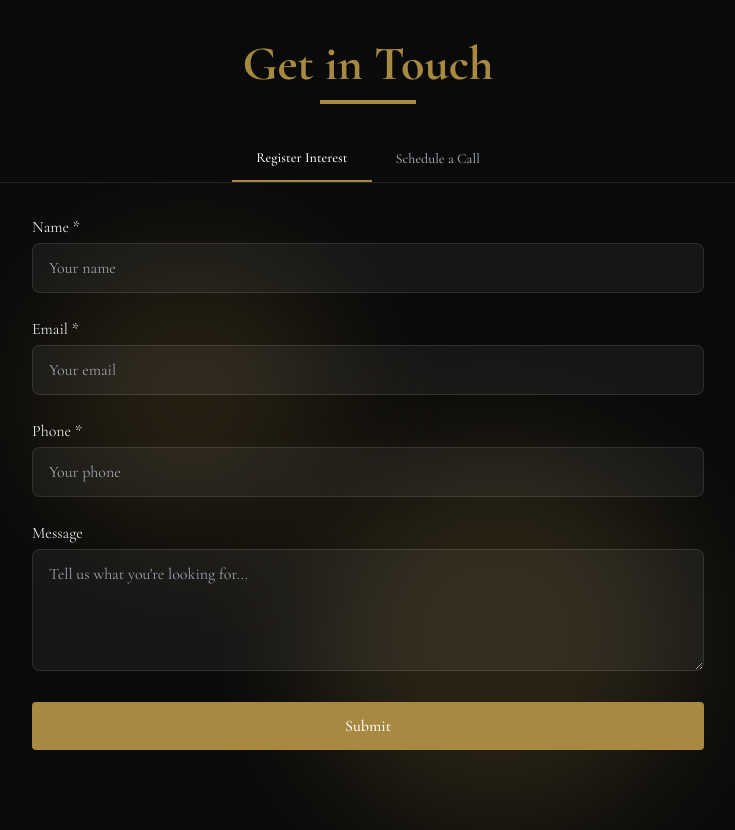
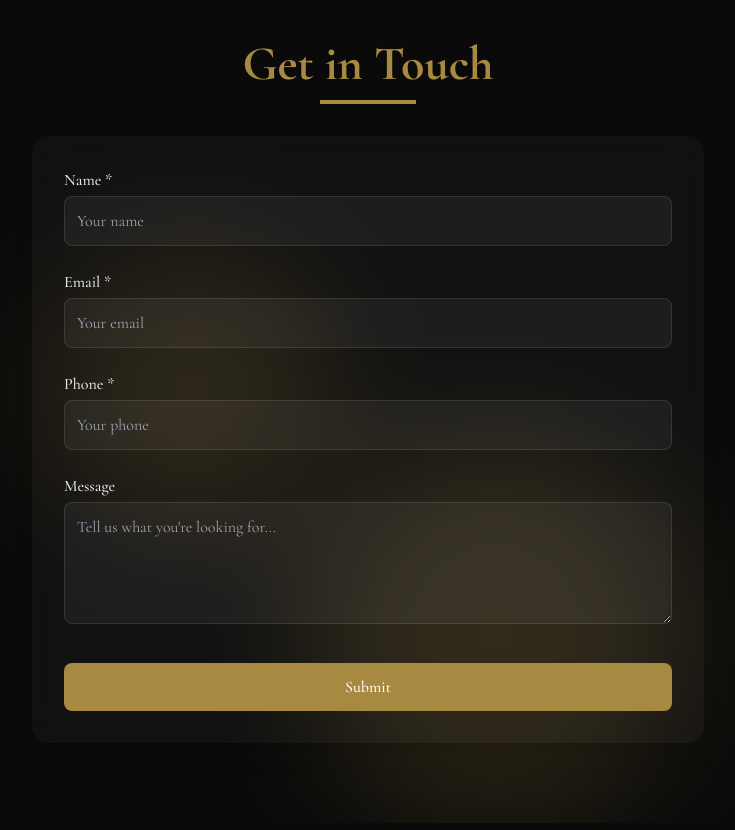
Before and after one commit to ujwal0418/corporate-sathi, a Next.js app: page / in a window 1280 px wide. Shown: the part 8160-8990 px from the top of the page, without its empty margins (272-1007 px from the left). Built offline with nearby package versions, Linux system fonts and the light colour scheme.

Commit message:
contact form activated

```diff
--- a/package.json
+++ b/package.json
@@ -11,6 +11,7 @@
   "dependencies": {
     "framer-motion": "^12.12.2",
     "next": "15.1.8",
+    "nodemailer": "^7.0.3",
     "react": "^19.0.0",
     "react-dom": "^19.0.0",
     "react-icons": "^5.5.0",
--- /dev/null
+++ b/src/app/api/contact/route.js
@@ -0,0 +1,97 @@
+import { NextResponse } from 'next/server';
+import nodemailer from 'nodemailer';
+
+export async function POST(request) {
+  try {
+    const data = await request.json();
+    const { name, email, phone, message } = data;
+
+    // Validate form data
+    if (!name || !email || !phone) {
+      return NextResponse.json(
+        { error: 'Name, email and phone are required' },
+        { status: 400 }
+      );
+    }
+
+    // Create a test account if no SMTP credentials provided
+    // This is useful for development/testing
+    let testAccount;
+    let transporter;
+
+    if (!process.env.EMAIL_USER || !process.env.EMAIL_PASS) {
+      testAccount = await nodemailer.createTestAccount();
+
+      transporter = nodemailer.createTransport({
+        host: 'smtp.ethereal.email',
+        port: 587,
+        secure: false,
+        auth: {
+          user: testAccount.user,
+          pass: testAccount.pass,
+        },
+      });
+    } else {
+      // Use provided SMTP credentials
+      transporter = nodemailer.createTransport({
+        service: process.env.EMAIL_SERVICE || 'gmail',
+        auth: {
+          user: process.env.EMAIL_USER,
+          pass: process.env.EMAIL_PASS,
+        },
+      });
+    }
+
+    // Email content
+    const mailOptions = {
+      from: `"Contact Form" <${process.env.EMAIL_USER || testAccount.user}>`,
+      to: 'ujwal.raina.ur@gmail.com',
+      subject: 'New Contact Form Submission',
+      text: `
+        Name: ${name}
+        Email: ${email}
+        Phone: ${phone}
+        Message: ${message || 'No message provided'}
+      `,
+      html: `
+        <div style="font-family: Arial, sans-serif; max-width: 600px; margin: 0 auto;">
+          <h2 style="color: #333;">New Contact Form Submission</h2>
+          <table style="width: 100%; border-collapse: collapse;">
+            <tr>
+              <td style="padding: 8px; border-bottom: 1px solid #eee; font-weight: bold;">Name:</td>
+              <td style="padding: 8px; border-bottom: 1px solid #eee;">${name}</td>
+            </tr>
+            <tr>
+              <td style="padding: 8px; border-bottom: 1px solid #eee; font-weight: bold;">Email:</td>
+              <td style="padding: 8px; border-bottom: 1px solid #eee;">${email}</td>
+            </tr>
+            <tr>
+              <td style="padding: 8px; border-bottom: 1px solid #eee; font-weight: bold;">Phone:</td>
+              <td style="padding: 8px; border-bottom: 1px solid #eee;">${phone}</td>
+            </tr>
+            <tr>
+              <td style="padding: 8px; font-weight: bold;">Message:</td>
+              <td style="padding: 8px;">${message || 'No message provided'}</td>
+            </tr>
+          </table>
+        </div>
+      `,
+    };
+
+    // Send email
+    const info = await transporter.sendMail(mailOptions);
+
+    // Log URL for ethereal emails (for testing)
+    if (testAccount) {
+      console.log('Test email URL: %s', nodemailer.getTestMessageUrl(info));
+    }
+
+    return NextResponse.json({ success: true });
+  } catch (error) {
+    console.error('Error sending email:', error);
+    return NextResponse.json(
+      { error: 'Failed to send email' },
+      { status: 500 }
+    );
+  }
+}
--- a/src/app/components/sections/ContactSection.js
+++ b/src/app/components/sections/ContactSection.js
@@ -1,29 +1,47 @@
 "use client";
 import { useState } from "react";
 import { motion, AnimatePresence } from "framer-motion";
-import { FaUserAlt, FaPhone, FaEnvelope, FaCalendarAlt, FaClock, FaCheck } from "react-icons/fa";
+import { FaCheck, FaSpinner } from "react-icons/fa";
 import SectionBackground from "../ui/SectionBackground";
 
 export default function ContactSection() {
-  const [tab, setTab] = useState("register");
   const [submitted, setSubmitted] = useState(false);
-  const [scheduled, setScheduled] = useState(false);
+  const [loading, setLoading] = useState(false);
+  const [error, setError] = useState("");
   const [form, setForm] = useState({ name: "", email: "", phone: "", message: "" });
-  const [callForm, setCallForm] = useState({ name: "", email: "", phone: "", date: "", time: "" });
 
-  const handleInput = (e, setter) =>
-    setter((prev) => ({ ...prev, [e.target.name]: e.target.value }));
+  const handleInput = (e) =>
+    setForm((prev) => ({ ...prev, [e.target.name]: e.target.value }));
 
-  const handleSubmit = (e) => {
+  const handleSubmit = async (e) => {
     e.preventDefault();
+    setLoading(true);
+    setError("");
+
+    try {
+      const response = await fetch('/api/contact', {
+        method: 'POST',
+        headers: {
+          'Content-Type': 'application/json',
+        },
+        body: JSON.stringify(form),
+      });
+
+      const data = await response.json();
+
+      if (!response.ok) {
+        throw new Error(data.error || 'Something went wrong');
+      }
+
       setSubmitted(true);
-    setTimeout(() => setSubmitted(false), 4000);
-  };
-
-  const handleSchedule = (e) => {
-    e.preventDefault();
-    setScheduled(true);
-    setTimeout(() => setScheduled(false), 4000);
+      setForm({ name: "", email: "", phone: "", message: "" });
+      setTimeout(() => setSubmitted(false), 5000);
+    } catch (err) {
+      setError(err.message);
+      setTimeout(() => setError(""), 5000);
+    } finally {
+      setLoading(false);
+    }
   };
 
   const fade = {
@@ -39,113 +57,68 @@ export default function ContactSection() {
         <motion.div initial="hidden" whileInView="visible" viewport={{ once: true }} variants={fade}>
           <h2 className="section-title text-center mb-8 w-full">Get in Touch<div className="section-title-underline" /></h2>
 
-          {/* Tabs */}
-          <div className="flex justify-center my-8 border-b border-white/10">
-            {["register", "schedule"].map((key) => (
-              <button
-                key={key}
-                onClick={() => setTab(key)}
-                className={`py-3 px-6 text-sm font-medium ${
-                  tab === key ? "text-white border-b-2 border-brand" : "text-gray-400 hover:text-white"
-                }`}
-              >
-                {key === "register" ? "Register Interest" : "Schedule a Call"}
-              </button>
-            ))}
-          </div>
-
-          {/* Tab Content */}
           <AnimatePresence mode="wait">
-            {tab === "register" && (
             <motion.div key="register" variants={fade} initial="hidden" animate="visible" exit="exit">
               {submitted ? (
-                  <div className="text-center bg-green-700/60 p-6 rounded-xl text-white">
-                    <FaCheck size={32} className="mx-auto mb-2" />
-                    <p className="text-lg font-semibold">Thank you! We'll be in touch shortly.</p>
+                <div className="max-w-2xl mx-auto section-card border border-brand p-8 rounded-xl text-center mt-4">
+                  <div className="bg-green-500/20 w-16 h-16 rounded-full flex items-center justify-center mx-auto mb-4">
+                    <FaCheck size={24} className="text-green-500" />
+                  </div>
+                  <h3 className="text-2xl font-bold mb-2 text-brand">Thank You!</h3>
+                  <p className="text-lg mb-4">Your message has been sent successfully.</p>
+                  <p className="text-sm opacity-80">
+                    We'll get back to you as soon as possible.
+                  </p>
                 </div>
               ) : (
-                  <form onSubmit={handleSubmit} className="grid gap-6 max-w-2xl mx-auto">
+                <form onSubmit={handleSubmit} className="grid gap-6 max-w-2xl mx-auto section-card p-8 rounded-xl mt-8">
+                  {error && (
+                    <div className="bg-red-500/20 border border-red-500/30 p-4 rounded-lg text-center mt-4">
+                      <p className="text-red-400">{error}</p>
+                    </div>
+                  )}
+
                   {["name", "email", "phone"].map((field) => (
                     <div key={field}>
-                        <label className="block mb-1 capitalize">{field} *</label>
+                      <label className="block mb-1 capitalize font-medium">{field} *</label>
                       <input
                         name={field}
+                        type={field === "email" ? "email" : "text"}
                         value={form[field]}
-                          onChange={(e) => handleInput(e, setForm)}
+                        onChange={handleInput}
                         required
-                          className="form-input"
+                        className="w-full p-3 bg-white/5 border border-white/10 rounded-lg focus:border-brand focus:ring-1 focus:ring-brand outline-none transition"
                         placeholder={`Your ${field}`}
+                        disabled={loading}
                       />
                     </div>
                   ))}
                   <div>
-                      <label className="block mb-1">Message</label>
+                    <label className="block mb-1 font-medium">Message</label>
                     <textarea
                       name="message"
                       rows="4"
                       value={form.message}
-                        onChange={(e) => handleInput(e, setForm)}
-                        className="form-input"
+                      onChange={handleInput}
+                      className="w-full p-3 bg-white/5 border border-white/10 rounded-lg focus:border-brand focus:ring-1 focus:ring-brand outline-none transition"
                       placeholder="Tell us what you're looking for..."
+                      disabled={loading}
                     />
                   </div>
-                    <button type="submit" className="btn-primary">Submit</button>
+                  <button
+                    type="submit"
+                    className="bg-brand hover:bg-brand-hover text-white font-medium py-3 px-6 rounded-lg transition-colors duration-300 mt-2 flex items-center justify-center"
+                    disabled={loading}
+                  >
+                    {loading ? (
+                      <>
+                        <FaSpinner className="animate-spin mr-2" /> Sending...
+                      </>
+                    ) : "Submit"}
+                  </button>
                 </form>
               )}
             </motion.div>
-            )}
-
-            {tab === "schedule" && (
-              <motion.div key="schedule" variants={fade} initial="hidden" animate="visible" exit="exit">
-                {scheduled ? (
-                  <div className="text-center bg-green-700/60 p-6 rounded-xl text-white">
-                    <FaCheck size={32} className="mx-auto mb-2" />
-                    <p className="text-lg font-semibold">Call scheduled successfully!</p>
-                  </div>
-                ) : (
-                  <form onSubmit={handleSchedule} className="grid gap-6 max-w-2xl mx-auto">
-                    {["name", "email", "phone"].map((field) => (
-                      <div key={field}>
-                        <label className="block mb-1 capitalize">{field} *</label>
-                        <input
-                          name={field}
-                          value={callForm[field]}
-                          onChange={(e) => handleInput(e, setCallForm)}
-                          required
-                          className="form-input"
-                          placeholder={`Your ${field}`}
-                        />
-                      </div>
-                    ))}
-                    <div className="grid md:grid-cols-2 gap-4">
-                      <div>
-                        <label className="block mb-1">Preferred Date *</label>
-                        <input
-                          type="date"
-                          name="date"
-                          value={callForm.date}
-                          onChange={(e) => handleInput(e, setCallForm)}
-                          required
-                          className="form-input"
-                        />
-                      </div>
-                      <div>
-                        <label className="block mb-1">Preferred Time *</label>
-                        <input
-                          type="time"
-                          name="time"
-                          value={callForm.time}
-                          onChange={(e) => handleInput(e, setCallForm)}
-                          required
-                          className="form-input"
-                        />
-                      </div>
-                    </div>
-                    <button type="submit" className="btn-primary">Schedule Call</button>
-                  </form>
-                )}
-              </motion.div>
-            )}
           </AnimatePresence>
         </motion.div>
       </div>
--- a/src/app/globals.css
+++ b/src/app/globals.css
@@ -105,14 +105,15 @@ section > div {
 /* ============================
    📝 Forms & Buttons
    ============================ */
+/* ============================
+   🔘 Form Elements
+   ============================ */
 .form-input {
-  @apply w-full px-4 py-3 bg-white/5 border border-white/10 rounded-lg focus:outline-none focus:ring-2 focus:ring-[color:var(--brand)] focus:border-transparent;
-  color: var(--foreground);
+  @apply w-full p-3 bg-white/5 border border-white/10 rounded-lg focus:border-brand focus:ring-1 focus:ring-brand outline-none transition;
 }
 
 .btn-primary {
-  background-color: var(--brand);
-  @apply hover:bg-[color:var(--brand-hover)] text-white font-medium py-3 px-6 rounded transition duration-300;
+  @apply bg-brand hover:bg-brand-hover text-white font-medium py-3 px-6 rounded-lg transition-colors duration-300 mt-2;
 }
 
 .btn-secondary {
```
Also changed, not shown: 1 other file (tests, documents, lock files or other folders). Lines whose indentation alone changed are shown as unchanged.
